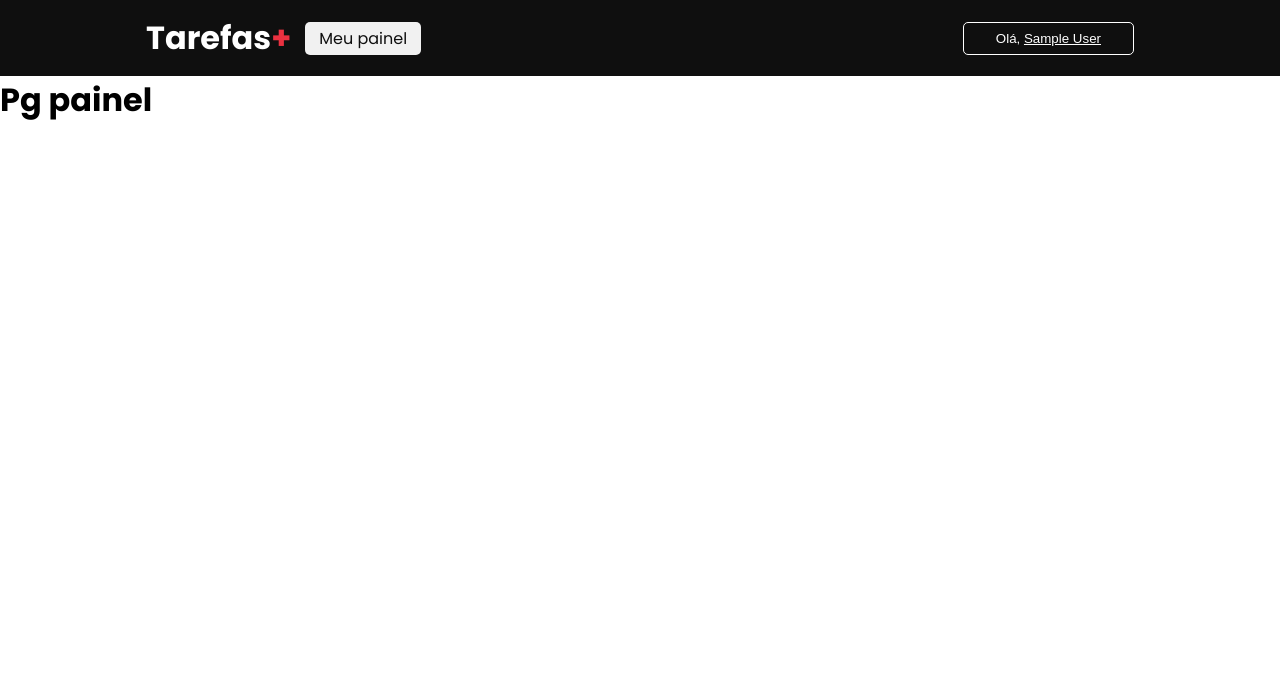
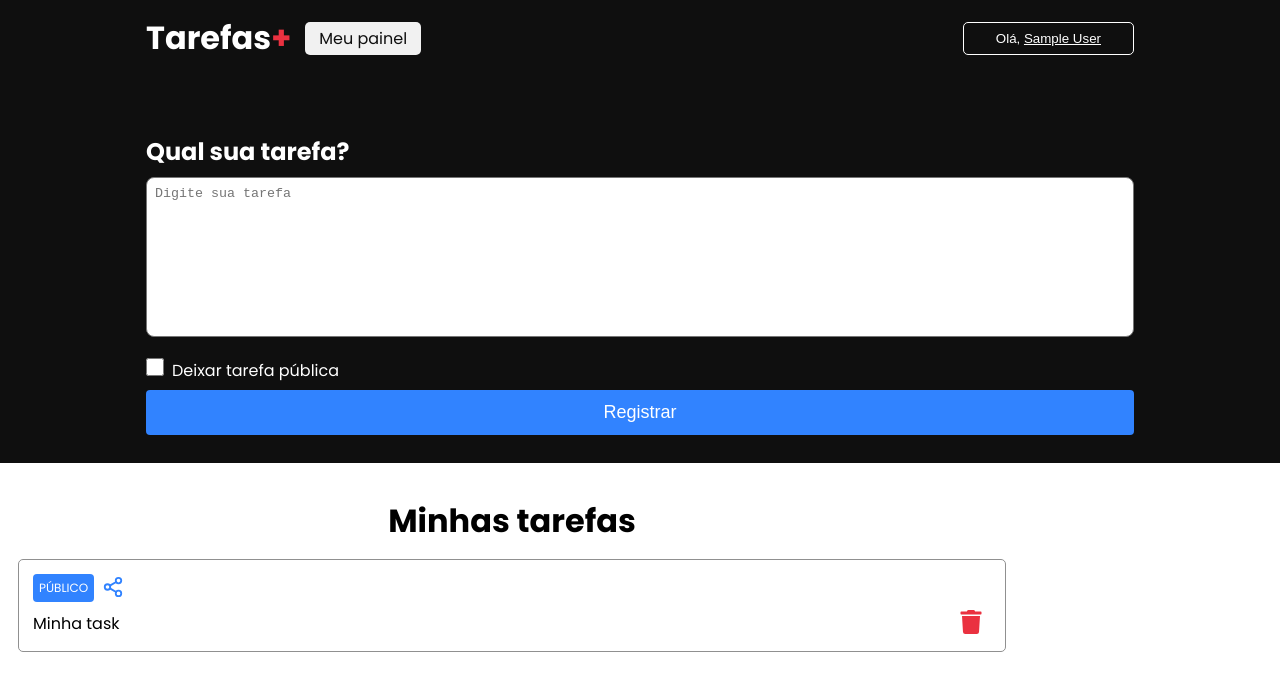
Before and after one commit to pedromorais03/board-tarefas, a Next.js app: page /dashboard in a window 1280 px wide. Shown: the top 690 px of the page. Built offline with nearby package versions, Linux system fonts and the light colour scheme; no server answers; sample sign-in values are in the browser's storage.

Commit message:
Marked-up /dashboard page

```diff
--- a/package.json
+++ b/package.json
@@ -12,7 +12,8 @@
     "next": "14.2.3",
     "next-auth": "^4.24.7",
     "react": "^18",
-    "react-dom": "^18"
+    "react-dom": "^18",
+    "react-icons": "^5.2.1"
   },
   "devDependencies": {
     "@types/node": "^20",
--- /dev/null
+++ b/src/components/textarea/index.tsx
@@ -0,0 +1,8 @@
+import { HTMLProps } from 'react'
+import styles from './styles.module.css'
+
+export function Textarea({...rest}: HTMLProps<HTMLTextAreaElement>){
+   return(
+      <textarea className={styles.textarea} {...rest}></textarea>
+   )
+}
--- /dev/null
+++ b/src/components/textarea/styles.module.css
@@ -0,0 +1,8 @@
+.textarea{
+   width: 100%;
+   resize: none;
+   height: 160px;
+   border-radius: 8px;
+   outline: none;
+   padding: 8px;
+}
--- a/src/pages/dashboard/index.tsx
+++ b/src/pages/dashboard/index.tsx
@@ -1,8 +1,11 @@
 import { GetServerSideProps } from 'next'
+import { getSession } from 'next-auth/react'
 import styles from './styles.module.css'
 import Head from 'next/head'
 
-import { getSession } from 'next-auth/react'
+import { Textarea } from '../../components/textarea'
+import {FiShare2} from 'react-icons/fi'
+import {FaTrash} from 'react-icons/fa'
 
 export default function Dashboard(){
 
@@ -12,7 +15,44 @@
             <title> Meu painel de tarefas </title>
          </Head>
 
-         <h1>Pg painel</h1>
+         <main className={styles.main}>
+            <section className={styles.content}>
+               <div className={styles.contentForm}>
+                  <h1 className={styles.title}>Qual sua tarefa?</h1>
+
+                  <form>
+                     <Textarea placeholder='Digite sua tarefa' />
+                     <div className={styles.checkboxArea}>
+                        <input className={styles.checkbox} type="checkbox" />
+                        <label>Deixar tarefa pública</label>
+                     </div>
+
+                     <button  type="submit" className={styles.button}>Registrar</button>
+                  </form>
+               </div>
+            </section>
+
+            <section className={styles.taskContainer}>
+               <h1>Minhas tarefas</h1>
+
+               <article className={styles.task}>
+                  <div className={styles.tagContainer}>
+                     <label className={styles.tag}>PÚBLICO</label>
+                     <button className={styles.shareButton}>
+                        <FiShare2 size={22} color="#3183ff" />
+                     </button>
+                  </div>
+                  <div className={styles.taskContent}>
+                     <p>
+                        Minha task
+                     </p>
+                     <button className={styles.trashButton}>
+                        <FaTrash size={24} color="#ea3140" />
+                     </button>
+                  </div>
+               </article>
+            </section>
+         </main>
       </div>
    )
 }
--- a/src/pages/dashboard/styles.module.css
+++ b/src/pages/dashboard/styles.module.css
@@ -0,0 +1,115 @@
+.container{
+   width: 100%;
+}
+
+.content{
+   background-color: #0f0f0f;
+   color: white;
+   width: 100%;
+   display: flex;
+   align-items: center;
+   justify-content: center;
+}
+
+.contentForm{
+   max-width: 1024px;
+   width: 100%;
+   padding: 0 18px 28px 18px;
+   margin-top: 58px;
+}
+
+.title{
+   color: white;
+   margin-bottom: 8px;
+}
+
+.checkboxArea label{
+   margin-left: 8px;
+   color: white;
+}
+
+.checkbox{
+   width: 18px;
+   height: 18px;
+   margin: 14px 0;
+}
+
+.button{
+   width: 100%;
+   color: white;
+   border: none;
+   border-radius: 4px;
+   background-color: #3183ff;
+   padding: 12px 0;
+   font-size: 18px;
+}
+
+.taskContainer{
+   max-width: 1024px;
+   margin-top: 34px;
+   padding: 0 18px;
+   display: flex;
+   flex-direction: column;
+}
+
+.taskContainer a{
+   text-decoration: none;
+   color: #0f0f0f;
+}
+
+.taskContainer h1{
+   text-align: center;
+   font-size: 32px;
+   margin-bottom: 14px;
+}
+
+.task{
+   margin-bottom: 14px;
+   line-height: 150%;
+   display: flex;
+   flex-direction: column;
+   align-items: flex-start;
+   border: 1.5px solid #909090;
+   border-radius: 5px;
+   padding: 14px;
+}
+
+.tagContainer{
+   display: flex;
+   align-items: center;
+   justify-content: center;
+   margin-bottom: 8px;
+}
+
+.tag{
+   background-color: #3183ff;
+   padding: 2px 6px;
+   color: white;
+   border-radius: 4px;
+   font-size: 12px;
+}
+
+.shareButton{
+   background: transparent;
+   border: 0;
+   margin: 0 8px;
+   cursor: pointer;
+}
+
+.taskContent{
+   display: flex;
+   align-items: center;
+   justify-content: space-between;
+   width: 100%;
+}
+
+.taskContent p{
+   white-space: pre-wrap;
+}
+
+.trashButton{
+   background: transparent;
+   border: 0;
+   margin: 0 8px;
+   cursor: pointer;
+}
```
Also changed, not shown: 1 other file (tests, documents, lock files or other folders).
